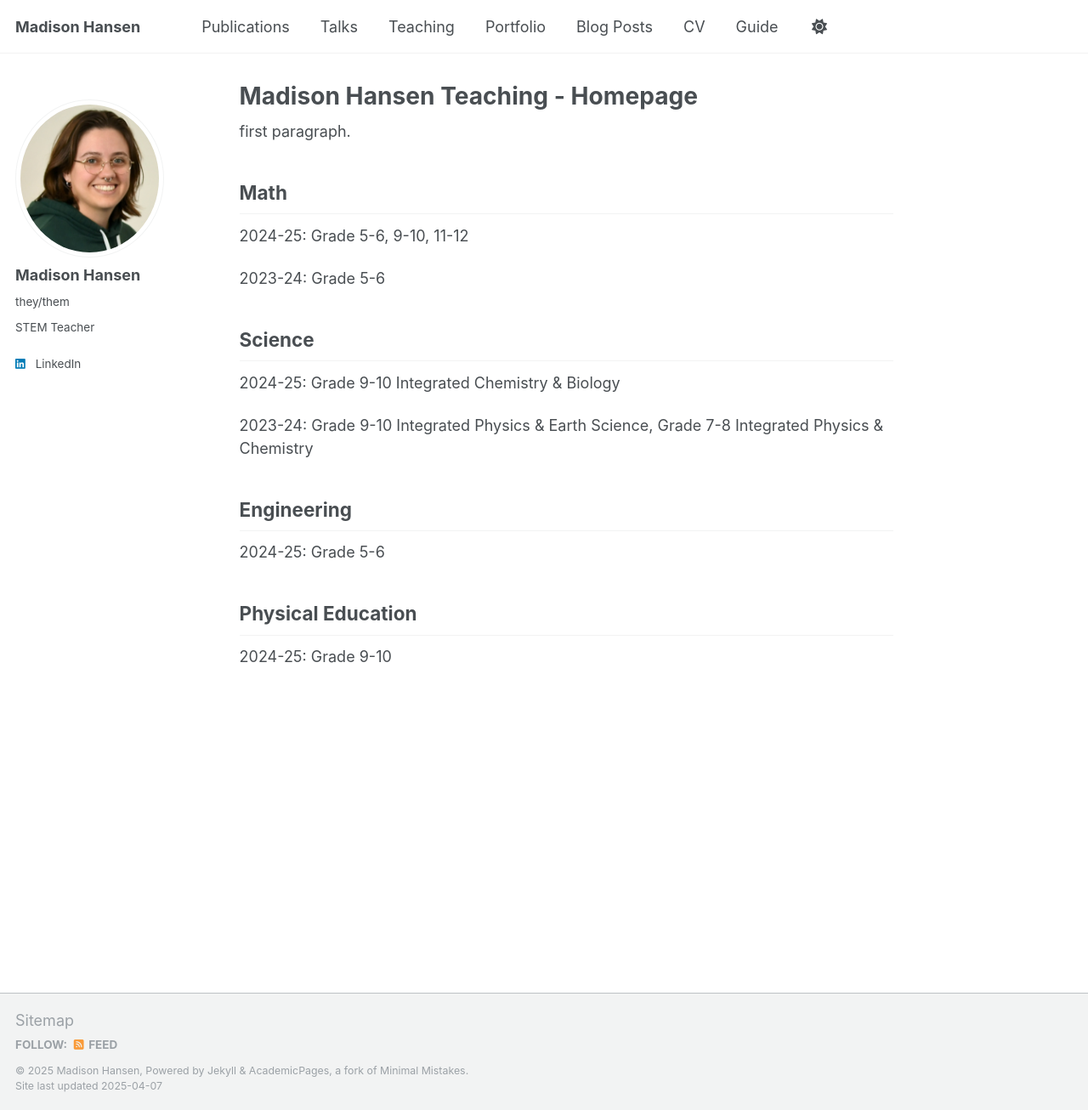
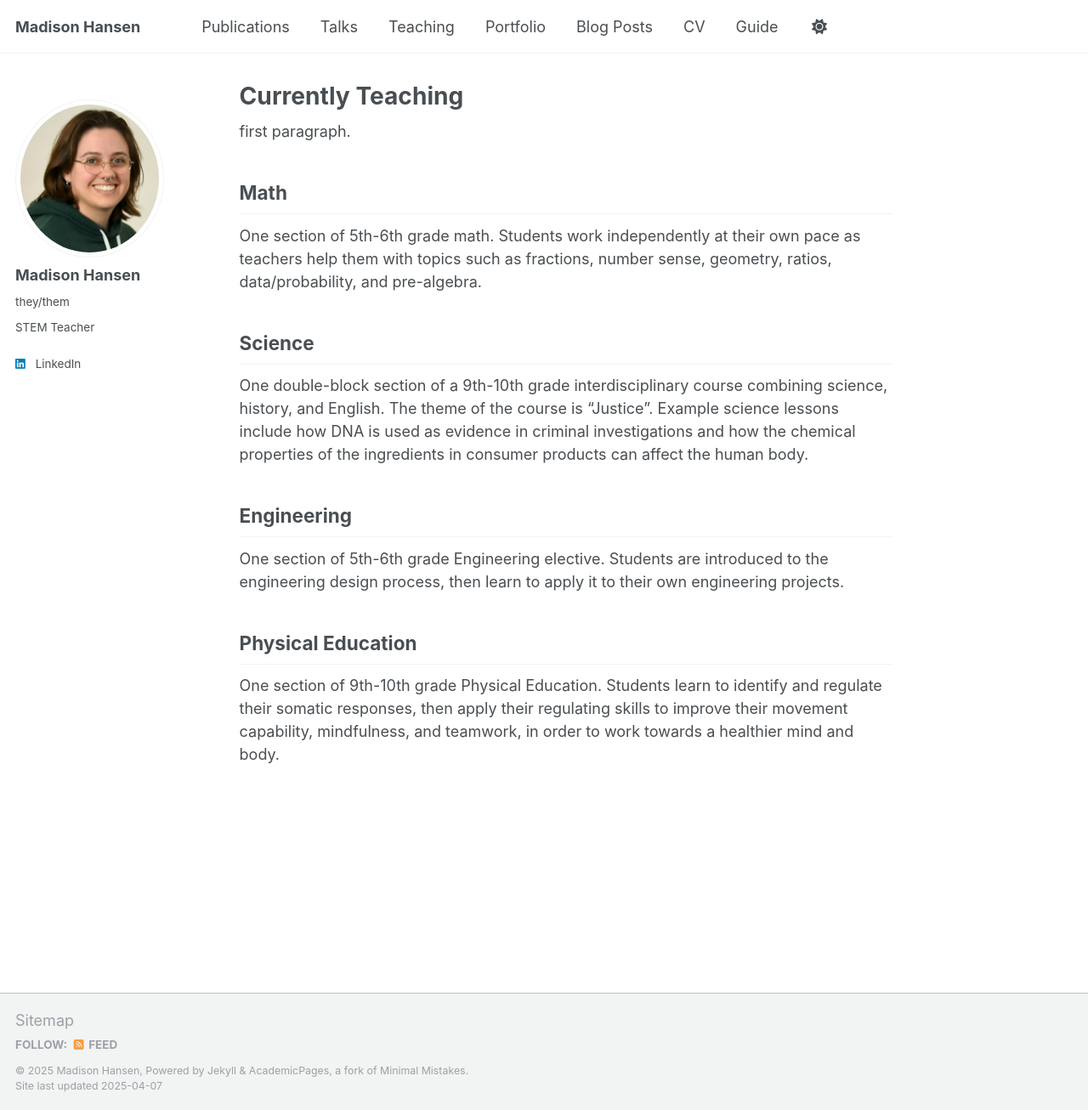
Before and after one commit to hansen-teaching/hansen-teaching.github.io, a Jekyll site: the page built from _pages/about.md, in a window 1280 px wide and 1306 px high. Shown: the whole window at 85% size. Built offline with Jekyll 4.4.1, drawn with Linux system fonts in a browser that asks for light colours.

Commit message:
Update about.md

```diff
--- a/_pages/about.md
+++ b/_pages/about.md
@@ -1,6 +1,6 @@
 ---
 permalink: /
-title: "Madison Hansen Teaching - Homepage"
+title: "Currently Teaching"
 author_profile: true
 redirect_from:
   - /about/
@@ -11,20 +11,16 @@ first paragraph.
 
 Math
 ------
-2024-25: Grade 5-6, 9-10, 11-12
-
-2023-24: Grade 5-6
+One section of 5th-6th grade math. Students work independently at their own pace as teachers help them with topics such as fractions, number sense, geometry, ratios, data/probability, and pre-algebra.
 
 Science
 ------
-2024-25: Grade 9-10 Integrated Chemistry & Biology
-
-2023-24: Grade 9-10 Integrated Physics & Earth Science, Grade 7-8 Integrated Physics & Chemistry
+One double-block section of a 9th-10th grade interdisciplinary course combining science, history, and English. The theme of the course is "Justice". Example science lessons include how DNA is used as evidence in criminal investigations and how the chemical properties of the ingredients in consumer products can affect the human body.
 
 Engineering
 ------
-2024-25: Grade 5-6
+One section of 5th-6th grade Engineering elective. Students are introduced to the engineering design process, then learn to apply it to their own engineering projects.
 
 Physical Education
 ------
-2024-25: Grade 9-10
+One section of 9th-10th grade Physical Education. Students learn to identify and regulate their somatic responses, then apply their regulating skills to improve their movement capability, mindfulness, and teamwork, in order to work towards a healthier mind and body.
```
